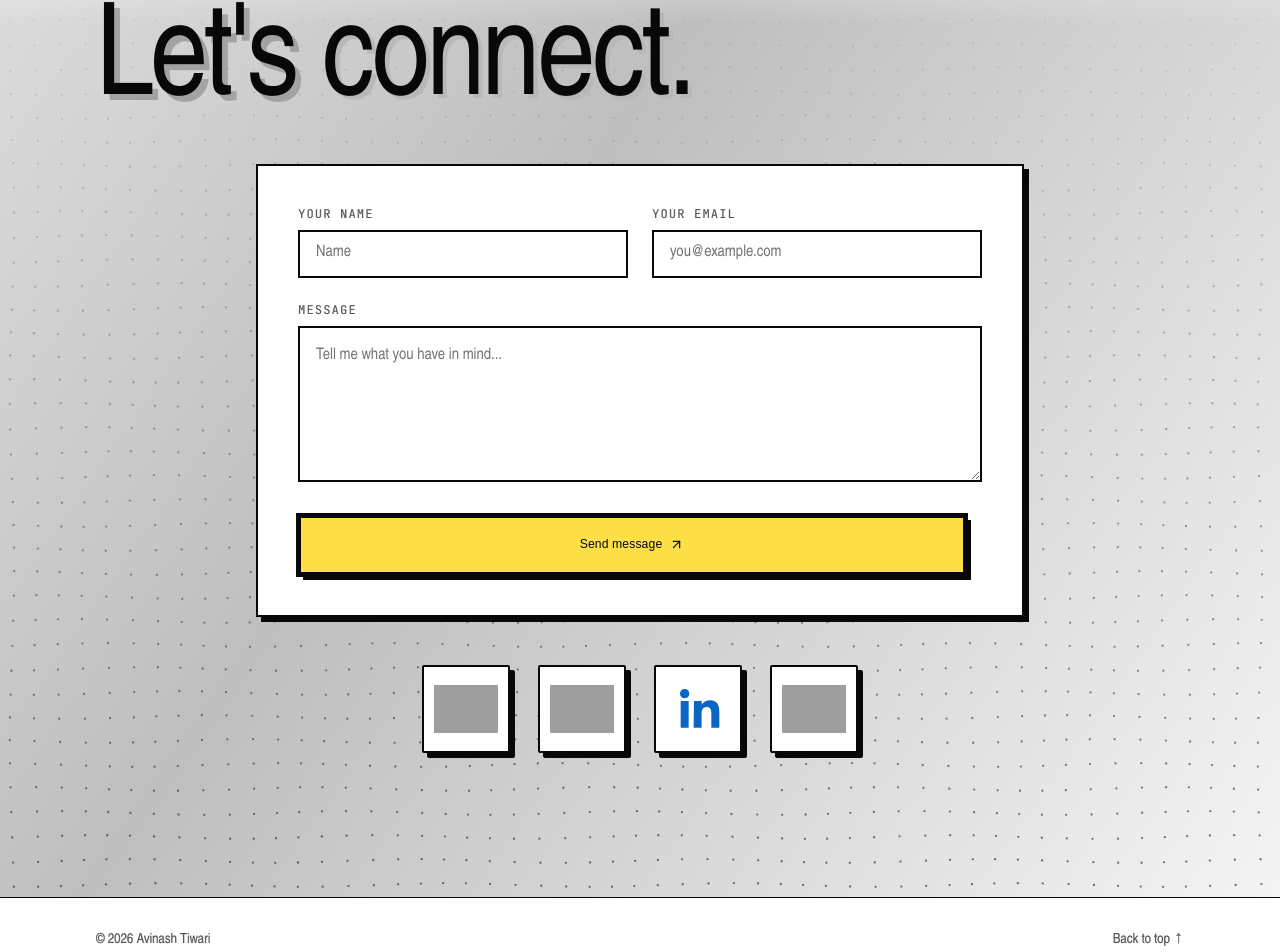
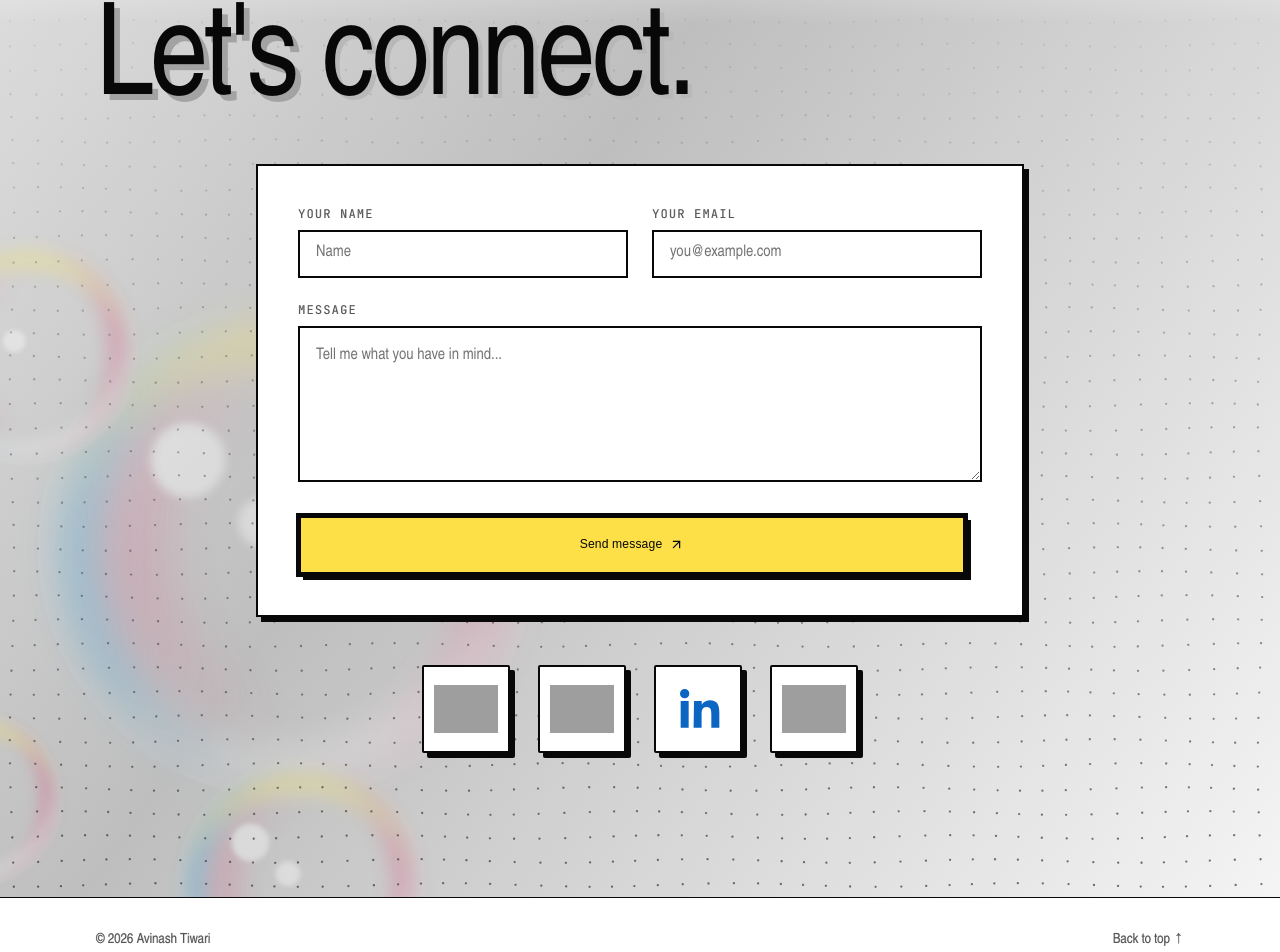
Before and after one commit to AVINASHTIWARI14/portfolio, a React (Vite) app: page / in a window 1280 px wide. Shown: the part 4483-5435 px from the top of the page. Built offline with nearby package versions, Linux system fonts and the light colour scheme; grey boxes are pictures that could not be loaded; a web font is replaced by a local one.

Commit message:
Restore subtle bottom-left contact bubble design

```diff
--- a/src/components/portfolio/Contact.tsx
+++ b/src/components/portfolio/Contact.tsx
@@ -73,6 +73,17 @@ export function Contact() {
       />
 
       <InteractiveDotField variant="contact" />
+      <style>{`
+        .contact-bubble-cluster { position: absolute; z-index: 1; left: 3%; bottom: 7%; width: 190px; height: 200px; transform: scale(2.5); transform-origin: left bottom; pointer-events: none; filter: saturate(.72); opacity: .38; }
+        @media (max-width: 640px) { .contact-bubble-cluster { left: -35px; bottom: 5%; transform: scale(1.35); opacity: .32; } }
+      `}</style>
+      <div className="contact-bubble-cluster" aria-hidden="true">
+        {Array.from({ length: 5 }, (_, index) => (
+          <div className={`hero-bubble hero-bubble-${index + 1}`} key={index}>
+            <span /><span /><span /><span /><span />
+          </div>
+        ))}
+      </div>
       <div className="relative z-10 mx-auto max-w-6xl px-5 sm:px-8">
         <Reveal>
           <h2 className="font-display text-[clamp(3rem,10vw,8rem)] leading-[0.9] tracking-tight">
```
